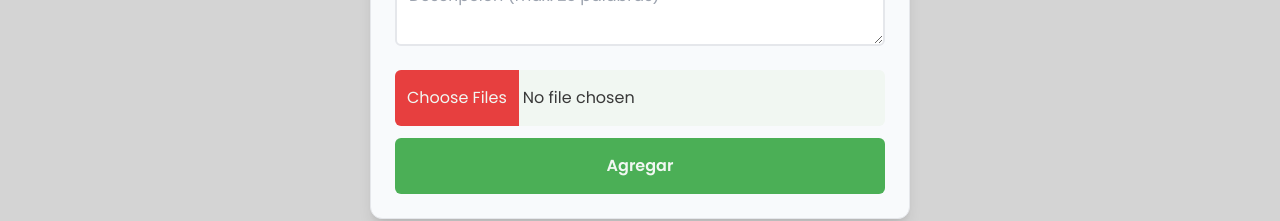
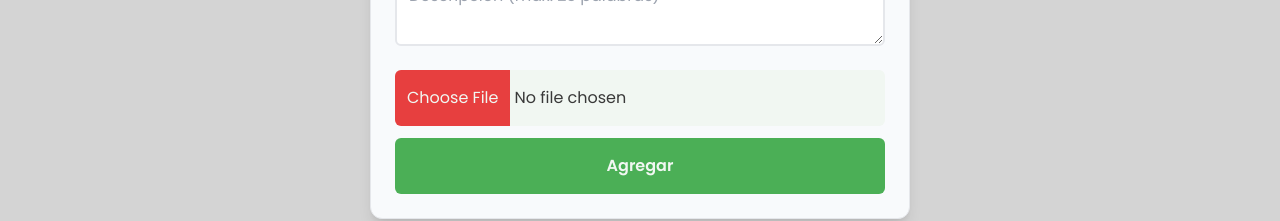
Before and after one commit to pulgueta/Anny-Kaktus-Admin, a React (Vite) app: page /admin in a window 1280 px wide. Shown: the part 432-653 px from the top of the page. Built offline with nearby package versions, Linux system fonts and the light colour scheme; no server answers; sample sign-in values are in the browser's storage.

Commit message:
admin changes

```diff
--- a/src/components/Admin.jsx
+++ b/src/components/Admin.jsx
@@ -16,6 +16,7 @@ const Admin = () => {
   const [image, setImage] = useState(null);
 
   const addForm = useRef();
+  // esto es cuando se le da al botón
 
   const createProduct = async (e) => {
     e.preventDefault();
@@ -51,6 +52,7 @@ const Admin = () => {
     }
   };
 
+  // esta es el onchange de la imagen
   const uploadImage = (event) => {
     event.preventDefault();
     console.log(event.target.files[0]);
@@ -138,9 +140,11 @@ const Admin = () => {
             type="file"
             name="imagen"
             id={id}
-            multiple
             accept="image/*"
             onChange={uploadImage}
+            disabled={
+              title !== "" && price !== "" && description !== "" ? false : true
+            }
             // onClick={(e) => uploadImage(e.target.file[0])}
             className="h-14 text-flora-black file:transition-all file:duration-300 file:hover:text-flora-white file:hover:bg-flora-secondhover file:px-3 file:cursor-pointer file:text-flora-white file:h-full file:w-2/2 file:bg-flora-second file:border-0 rounded-md my-3 bg-flora-white"
           />
```
